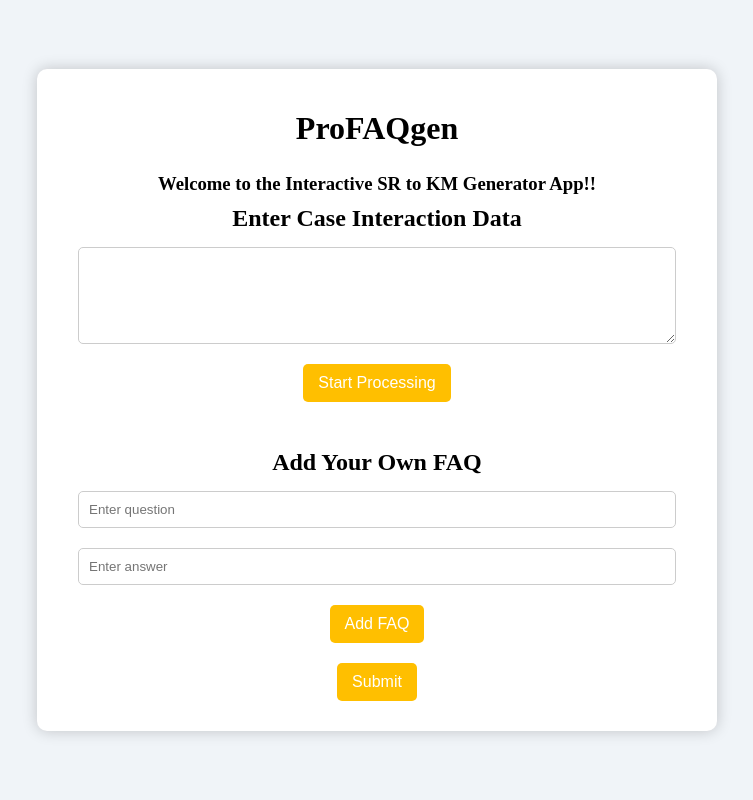
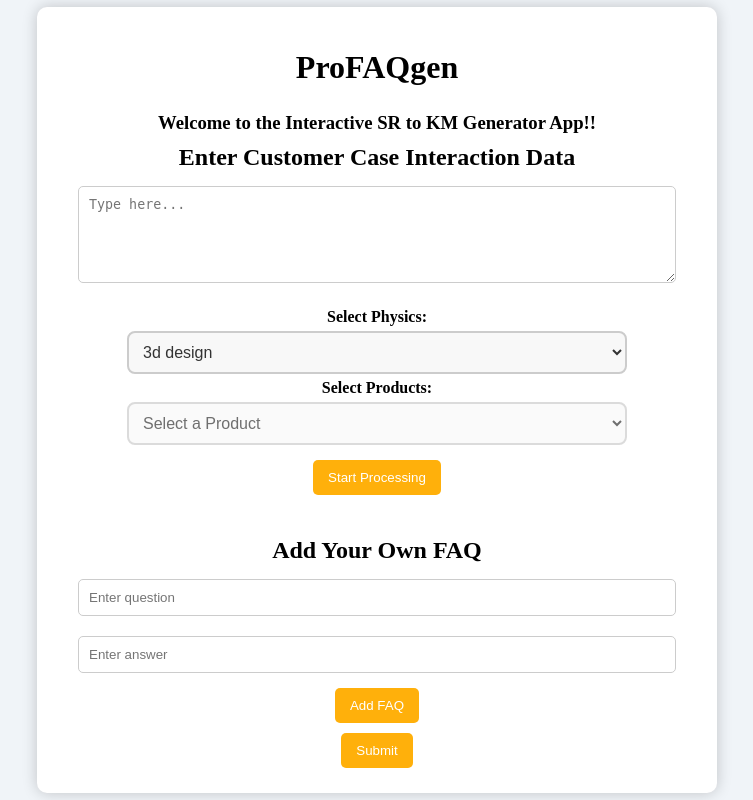
Before and after one commit to Arihantk-Ansys/ProFAQGen, a Flask app: page / in a window 1280 px wide. Shown: the whole page, without its empty margins (263-1016 px from the left). Run offline with Flask 3, Linux system fonts and the light colour scheme.

Commit message:
Updated app.py

```diff
--- a/app.py
+++ b/app.py
@@ -1,5 +1,6 @@
 from flask import Flask, render_template, request, jsonify
 import json
+import time
 from modules.text_enrichment import enrich_data, compiler
 from modules.generateFAQ import generate_faq_with_llm
 from modules.PII import OpenAI_PII_removal
@@ -7,11 +8,12 @@ from modules.DiscussionAnalysis import discussion_main, get_report_modes
 
 app = Flask(__name__)
 
-# Route to render index.html
+# Function to generate summary and FAQs
 def generate_summary_and_faqs(body, physics=None, product=None):
     """
     Generate an FAQ from a given text, where the text consists of a subject, a description, and a discussion.
     Ensure that the body is a single combined string, starting with the subject, followed by the description, and then the sequential interactions or discussions.
+
     Parameters:
     -----------
     body : str
@@ -20,17 +22,17 @@ def generate_summary_and_faqs(body, physics=None, product=None):
         The physics/family information if available
     product : str, optional
         The product/application information if available
+
     Returns:
     --------
-    str or dict
-        The generated FAQ, either as a JSON string or a Python dictionary
+    dict
+        A dictionary containing the generated summary and FAQs
     """
+
     # Clean the text to remove PII
     clean_text = OpenAI_PII_removal(body)
 
     # Generate a unique case ID for discussion analysis
-    # Using a timestamp as we don't have real case numbers
-    import time
     case_id = f"temp_{int(time.time())}"
 
     # Analyze the discussion
@@ -42,37 +44,30 @@ def generate_summary_and_faqs(body, physics=None, product=None):
         if classification == 'LLM Data Enrichment':
             # Enrich the data using the physics parameter if provided
             enriched_data = enrich_data(clean_text, physics=physics)
-            data_summarized = True
         elif classification == 'Good to go for Classification Agent':
             # Use compiler function for this classification
             switch = 'prompt2'
             retrieved_data = ''
             enriched_data = compiler(clean_text, retrieved_data, switch)
-            data_summarized = True
         else:
-            print("The discussion is discarded")
-            return None
+            return {"error": "Discussion discarded"}
     else:
-        print("The discussion is open ended")
-        return None
+        return {"error": "Discussion is open-ended"}
 
     # Generate FAQ if data was successfully summarized
-    if data_summarized:
-        # Calculate word count for the enriched data
-        no_words = len(enriched_data.split())
+    no_words = len(enriched_data.split())
+    faq_generated = generate_faq_with_llm(enriched_data, no_words)
 
-        # Generate FAQ
-        faq_generated = generate_faq_with_llm(enriched_data, no_words)
+    # Try to parse FAQ response as JSON
+    try:
+        faq_json = json.loads(faq_generated)
+    except json.JSONDecodeError:
+        faq_json = {"error": "Failed to generate valid FAQ JSON"}
 
-        # Try to parse as JSON, return as is if not JSON
-        try:
-            import json
-            faq_json = json.loads(faq_generated)
-            return faq_json
-        except json.JSONDecodeError:
-            return enriched_data, faq_generated
-
-    return enriched_data, faq_generated
+    return {
+        "summary": enriched_data,
+        "faqs": faq_json
+    }
 
 @app.route('/')
 def index():
@@ -83,16 +78,25 @@ def index():
 def process_text():
     data = request.json
     user_input = data.get("text", "")
-    summary, faqs = generate_summary_and_faqs(user_input)
-    return jsonify({"summary": summary, "faqs": faqs})
+    physics = data.get("physics", None)
+    product = data.get("product", None)
+
+    if not user_input.strip():
+        return jsonify({"error": "Input text cannot be empty"}), 400
+
+    response_data = generate_summary_and_faqs(user_input, physics, product)
+
+    return jsonify(response_data)
 
 # API to save accepted and user-added FAQs to JSON
 @app.route('/save_faqs', methods=['POST'])
 def save_faqs():
     data = request.json
     accepted_faqs = data.get("accepted_faqs", [])
+
     with open("faqs.json", "w") as f:
         json.dump(accepted_faqs, f, indent=4)
+
     return jsonify({"message": "FAQs saved successfully!"})
 
 if __name__ == '__main__':
--- a/static/script.js
+++ b/static/script.js
@@ -1,7 +1,96 @@
 $(document).ready(function () {
-    let addedFaqs = []; // Store manually added FAQs
 
-    // Add manually entered FAQ
+    // Mapping for Dropdown A (Physics) to Dropdown B (Products)
+    const dropdownOptions = {
+        "3d-design": ["discovery", "spaceclaim"],
+        "acoustics-analysis": ["sound"],
+        "additive": ["additive print", "additive suite"],
+        "ansys-ai": ["ansys symai"],
+        "autonomous-vehicle-simulation": ["avxcelerate autonomy", "avxcelerate headlamp", "avxcelerate sensors"],
+        "cloud": ["ansys access on microsoft azure", "cloud direct", "gateway powered by aws"],
+        "connect": ["minerva", "modelcenter", "optislang"],
+        "digital-mission-engineering": ["dme component libraries", "odtk", "rf channel modeler", "stk"],
+        "digital-twin": ["twin builder", "twinai"],
+        "electronics": ["aedt mechanical", "charge plus", "circuit", "conceptev", "emc plus", "emit", "hfss", "hfss 3d layout", "hfss ic", "icepak", "maxwell", "maxwell circuit", "motor-cad", "nuhertz filtersolutions", "perceive em", "q2d extractor", "q3d extractor", "rmxprt", "simplorer", "siwave", "synmatrix filter"],
+        "embedded-software": ["request assessment scade one", "scade architect", "scade display", "scade lifecycle", "scade one", "scade solutions for arinc 661 compliant systems", "scade suite", "scade test"],
+        "fluids": ["blademodeler", "cfd-post", "cfx", "chemkin-pro", "fensap-ice", "fluent", "forte", "icem cfd", "model fuel library", "polyflow", "rocky", "thermal desktop", "turbogrid", "vista tf", "ensight"],
+        "ins-lic": ["n/a"],
+        "materials": ["request assessment", "granta collaborations & partnerships", "granta edupack", "granta materials data", "granta mi enterprise", "granta mi pro", "granta selector", "materials data for simulation"],
+        "optics": ["lumerical cml compiler", "lumerical fdtd", "lumerical interconnect", "lumerical mode", "lumerical multiphysics", "speos", "zemax opticstudio"],
+        "optimization": ["n/a"],
+        "platform": ["n/a"],
+        "safety-analysis": ["digital safety manager", "medini analyze", "medini analyze for cybersecurity", "medini analyze for semiconductors"],
+        "semiconductors": ["clock fx", "exalto", "paragonx", "pathfinder", "pathfinder-sc", "powerartist", "raptorh", "raptorqu", "raptorx", "redHawk-sc", "redhawk-sc electrothermal", "redhawk-sc security", "totem", "totem-sc", "velocerf", "voltage-timing flow"],
+        "structures": ["ansys composites preppost", "aqwa", "autodyn", "forming", "ls-dyna", "material designer", "mcalibration", "mechanical", "mechanical apdl", "motion", "ncode designlife", "polyumod", "sherlock"],
+        "na": ["customization suite", "designmodeler", "designxplorer", "meshing", "remote solve manager", "system coupling"]
+    };
+
+    // Handle Dropdown A Change
+    $("#drop-physics").change(function () {
+        let selectedCategory = $(this).val();
+        let dropdownB = $("#drop-product");
+
+        dropdownB.empty().append('<option value="">-- Select a Product --</option>').prop("disabled", true);
+
+        if (selectedCategory in dropdownOptions) {
+            dropdownOptions[selectedCategory].forEach(function (item) {
+                dropdownB.append(`<option value="${item.toLowerCase().replace(/\s+/g, "-")}">${item}</option>`);
+            });
+            dropdownB.prop("disabled", false);
+        }
+    });
+
+    let addedFaqs = [];
+
+    // Start Processing Button Click
+    $("#processBtn").click(function () {
+        let userInput = $("#userInput").val().trim();
+
+        if (userInput === "") {
+            alert("Please enter text before processing.");
+            return;
+        }
+
+        // Show loader
+        $("#loader").show();
+
+        $.ajax({
+            url: "/process",
+            type: "POST",
+            contentType: "application/json",
+            data: JSON.stringify({ text: userInput }),  // Sending user input to Flask
+            success: function (response) {
+                $("#loader").hide();
+
+                // Display Summary
+                $("#summaryText").text(response.summary);
+                $("#summaryHeader").removeClass("hidden");
+
+                // Display FAQs
+                $("#faqContainer").empty();
+                $("#faqHeader").removeClass("hidden");
+
+                response.faqs.forEach((faq, index) => {
+                    let faqHtml = `
+                        <div id="faq-${index}" class="faq-item">
+                            <p><strong>Q:</strong> ${faq.question}</p>
+                            <p><strong>A:</strong> ${faq.answer}</p>
+                            <button class="acceptBtn" data-index="${index}">Accept</button>
+                            <button class="rejectBtn" data-index="${index}">Reject</button>
+                        </div>
+                    `;
+                    $("#faqContainer").append(faqHtml);
+                });
+            },
+            error: function () {
+                $("#loader").hide();
+                alert("Error processing request. Please try again.");
+            }
+        });
+    });
+
+
+    // Add Manually Entered FAQ
     $("#addFaqBtn").click(function () {
         let question = $("#newFaqQuestion").val().trim();
         let answer = $("#newFaqAnswer").val().trim();
@@ -16,55 +105,28 @@ $(document).ready(function () {
             return;
         }
 
-        // Add FAQ to UI and storage
-        let faqHtml = `<div class="faq-item"><p><strong>Q:</strong> ${question}</p><p><strong>A:</strong> ${answer}</p></div>`;
+        let index = addedFaqs.length + $(".faq-item").length;
+        let faqHtml = `
+            <div class="faq-item" id="faq-${index}">
+                <p><strong>Q:</strong> ${question}</p>
+                <p><strong>A:</strong> ${answer}</p>
+                <button class="acceptBtn" data-index="${index}">Accept</button>
+                <button class="rejectBtn" data-index="${index}">Reject</button>
+            </div>
+        `;
+
         $("#faqContainer").append(faqHtml);
         addedFaqs.push({ question, answer });
 
-        // Clear input fields
         $("#newFaqQuestion").val("");
         $("#newFaqAnswer").val("");
 
-        // Disable button after 3 additions
         if (addedFaqs.length >= 3) {
             $("#addFaqBtn").prop("disabled", true).text("Limit Reached");
         }
     });
 
-    // Submit FAQs and download JSON file
-    $("#submitFaqsBtn").click(function () {
-        let acceptedFaqs = [];
-
-        // Collect accepted FAQs
-        $(".acceptBtn.accepted").each(function () {
-            let index = $(this).data("index");
-            let question = $(`#faq-${index} p:first`).text().replace("Q: ", "");
-            let answer = $(`#faq-${index} p:last`).text().replace("A: ", "");
-            acceptedFaqs.push({ question, answer });
-        });
-
-        // Include manually added FAQs
-        acceptedFaqs = acceptedFaqs.concat(addedFaqs);
-
-        if (acceptedFaqs.length === 0) {
-            alert("No FAQs to download.");
-            return;
-        }
-
-        // Convert to JSON and create a downloadable file
-        let jsonData = JSON.stringify({ faqs: acceptedFaqs }, null, 4);
-        let blob = new Blob([jsonData], { type: "application/json" });
-        let a = document.createElement("a");
-        a.href = URL.createObjectURL(blob);
-        a.download = "FAQs.json"; // Default filename
-        document.body.appendChild(a);
-        a.click();
-        document.body.removeChild(a);
-
-        alert("FAQs JSON file has been downloaded!");
-    });
-
-    // Accept/Reject FAQ functionality
+    // Accept / Reject FAQ
     $(document).on("click", ".acceptBtn", function () {
         $(this).toggleClass("accepted").text($(this).hasClass("accepted") ? "Accepted" : "Accept");
     });
@@ -73,4 +135,35 @@ $(document).ready(function () {
         let index = $(this).data("index");
         $(`#faq-${index}`).remove();
     });
+
+    // Submit FAQs and Download JSON
+    $("#submitFaqsBtn").click(function () {
+        let acceptedFaqs = [];
+        $(".acceptBtn.accepted").each(function () {
+            let index = $(this).data("index");
+            let question = $(`#faq-${index} p:first`).text().replace("Q: ", "");
+            let answer = $(`#faq-${index} p:last`).text().replace("A: ", "");
+            acceptedFaqs.push({ question, answer });
+        });
+
+        acceptedFaqs = acceptedFaqs.concat(addedFaqs);
+
+        if (acceptedFaqs.length === 0) {
+            alert("No FAQs to download.");
+            return;
+        }
+
+        let jsonData = JSON.stringify({ faqs: acceptedFaqs }, null, 4);
+        let blob = new Blob([jsonData], { type: "application/json" });
+        let a = document.createElement("a");
+        let timestamp = new Date().toISOString().replace(/[-T:.Z]/g, "");
+        a.href = URL.createObjectURL(blob);
+        a.download = `FAQs_${timestamp}.json`;
+        document.body.appendChild(a);
+        a.click();
+        document.body.removeChild(a);
+
+        alert("FAQs JSON file has been downloaded!");
+    });
+
 });
--- a/templates/index.html
+++ b/templates/index.html
@@ -7,8 +7,9 @@
     <script src="https://code.jquery.com/jquery-3.6.0.min.js"></script>
     <style>
         /* Full-screen Background */
+        /* General Styling */
         body {
-            background-color: #f0f4f8; /* Light grayish blue */
+            background-color: #f0f4f8;
             display: flex;
             justify-content: center;
             align-items: center;
@@ -16,11 +17,36 @@
             margin: 0;
         }
 
-        /* Centered Main Box */
-        .container {
-            background: #ffffff; /* White background */
+        /* Fixed-Size App Container */
+        .app-container {
+            background: #ffffff;
             width: 50%;
             min-width: 400px;
+            max-width: 700px;
+            height: 90vh;
+            padding: 20px;
+            border-radius: 10px;
+            box-shadow: 0 0 15px rgba(0, 0, 0, 0.2);
+            text-align: center;
+            display: flex;
+            flex-direction: column;
+            overflow: hidden; /* Prevents stretching */
+        }
+
+        /* Scrollable Content Area */
+        .content-wrapper {
+            flex: 1;
+            display: flex;
+            flex-direction: column;
+            overflow-y: auto; /* Enables scrolling */
+            padding-right: 10px;
+        }
+
+        .container {
+            background: #ffffff;
+            width: 50%;
+            min-width: 400px;
+            max-width: 700px;
             padding: 20px;
             border-radius: 10px;
             box-shadow: 0 0 15px rgba(0, 0, 0, 0.2);
@@ -29,6 +55,36 @@
             flex-direction: column;
             align-items: center;
             overflow: hidden;
+        }
+
+        /* Scrollable Summary Box */
+        #summaryBox {
+            width: 90%;
+            height: 100px; /* Fixed height */
+            overflow-y: auto; /* Enables scrolling */
+            padding: 10px;
+            border: 1px solid #ccc;
+            border-radius: 5px;
+            background: #f8f9fa;
+            display: none;
+            flex-shrink: 0;
+        }
+
+        textarea, input {
+            width: 90%;
+            padding: 10px;
+            margin: 10px 0;
+            border: 1px solid #ccc;
+            border-radius: 5px;
+        }
+
+        #faqContainer {
+            max-height: 300px; /* Restrict height */
+            overflow-y: auto; /* Enables scrolling */
+            width: 90%;
+        }
+        .faq-section {
+            flex-shrink: 0; /* Prevents shrinking */
         }
         .container h2, .container h3 {
             margin: 5px;
@@ -58,16 +114,56 @@
             border: 1px solid #ccc;
             border-radius: 5px;
         }
+        .dropdown-container {
+            display: flex;
+            flex-direction: column;
+            align-items: center;
+            width: 100%;
+            max-width: 500px;
+            margin: 10px auto;
+        }
+
+        /* Label Styling */
+        .dropdown-container label {
+            font-size: 16px;
+            font-weight: bold;
+            margin: 5px 0;
+            color: black; /* Adjust color based on your theme */
+        }
+
+        /* Dropdown Styling */
+        .dropdown-container select {
+            width: 100%;
+            padding: 10px;
+            font-size: 16px;
+            border: 2px solid #ccc;
+            border-radius: 8px;
+            background-color: #f8f8f8;
+            color: #333;
+            outline: none;
+            transition: border-color 0.3s ease-in-out;
+        }
+
+        /* Hover & Focus Effect */
+        .dropdown-container select:hover,
+        .dropdown-container select:focus {
+            border-color: #007bff;
+
+        }
 
         button {
-            background-color: #ffbf00;
+            padding: 10px 15px;
+            margin: 5px;
+            border: none;
+            cursor: pointer;
+            background-color: #ffb00b;
             color: white;
-            border: none;
-            padding: 10px 15px;
-            margin: 10px;
-            cursor: pointer;
             border-radius: 5px;
-            font-size: 16px;
+        }
+
+        button:disabled {
+            background-color: #ccc;
+            cursor: not-allowed;
         }
 
         button:hover {
@@ -77,7 +173,7 @@
         /* FAQ Styling */
         .faq-item {
             text-align: left;
-            width: 90%;
+            width: 100%;
             background: #f8f9fa;
             padding: 10px;
             margin: 5px 0;
@@ -116,10 +212,39 @@
         <!-- App Header -->
         <h1>ProFAQgen</h1>
         <h3>Welcome to the Interactive SR to KM Generator App!!</h3>
-
-        <!-- Input Section -->
-        <h2>Enter Case Interaction Data</h2>
-        <textarea id="userInput" rows="5"></textarea>
+        <h2>Enter Customer Case Interaction Data</h2>
+        <textarea id="userInput" rows="5" placeholder="Type here..."></textarea>
+        <!-- New Dropdown A -->
+        <div class="dropdown-container">
+            <label for="drop-physics">Select Physics:</label>
+            <select id="drop-physics">
+                <option value="3d-design">3d design</option>
+                <option value="acoustics-analysis">acoustics analysis</option>
+                <option value="additive">additive</option>
+                <option value="ansys ai">ansys ai</option>
+                <option value="autonomous-vehicle-simulation">autonomous vehicle simulation</option>
+                <option value="cloud">cloud</option>
+                <option value="connect">connect</option>
+                <option value="digital-mission-engineering">digital mission engineering</option>
+                <option value="digital-twin">digital twin</option>
+                <option value="electronics">electronics</option>
+                <option value="embedded-software">embedded software</option>
+                <option value="fluids">fluids</option>
+                <option value="ins-lic">installation/license</option>
+                <option value="materials">materials</option>
+                <option value="optics">optics</option>
+                <option value="optimization">optimization</option>
+                <option value="platform">platform</option>
+                <option value="safety-analysis">safety analysis</option>
+                <option value="semiconductors">semiconductors</option>
+                <option value="structures">structures</option>
+                <option value="na">n/a</option>
+            </select>
+            <label for="drop-product">Select Products:</label>
+            <select id="drop-product" disabled>
+                <option value="">Select a Product</option>
+            </select>
+        </div>
         <button id="processBtn">Start Processing</button>
 
         <!-- Summary Section -->
```
Also changed, not shown: 1 other file.
